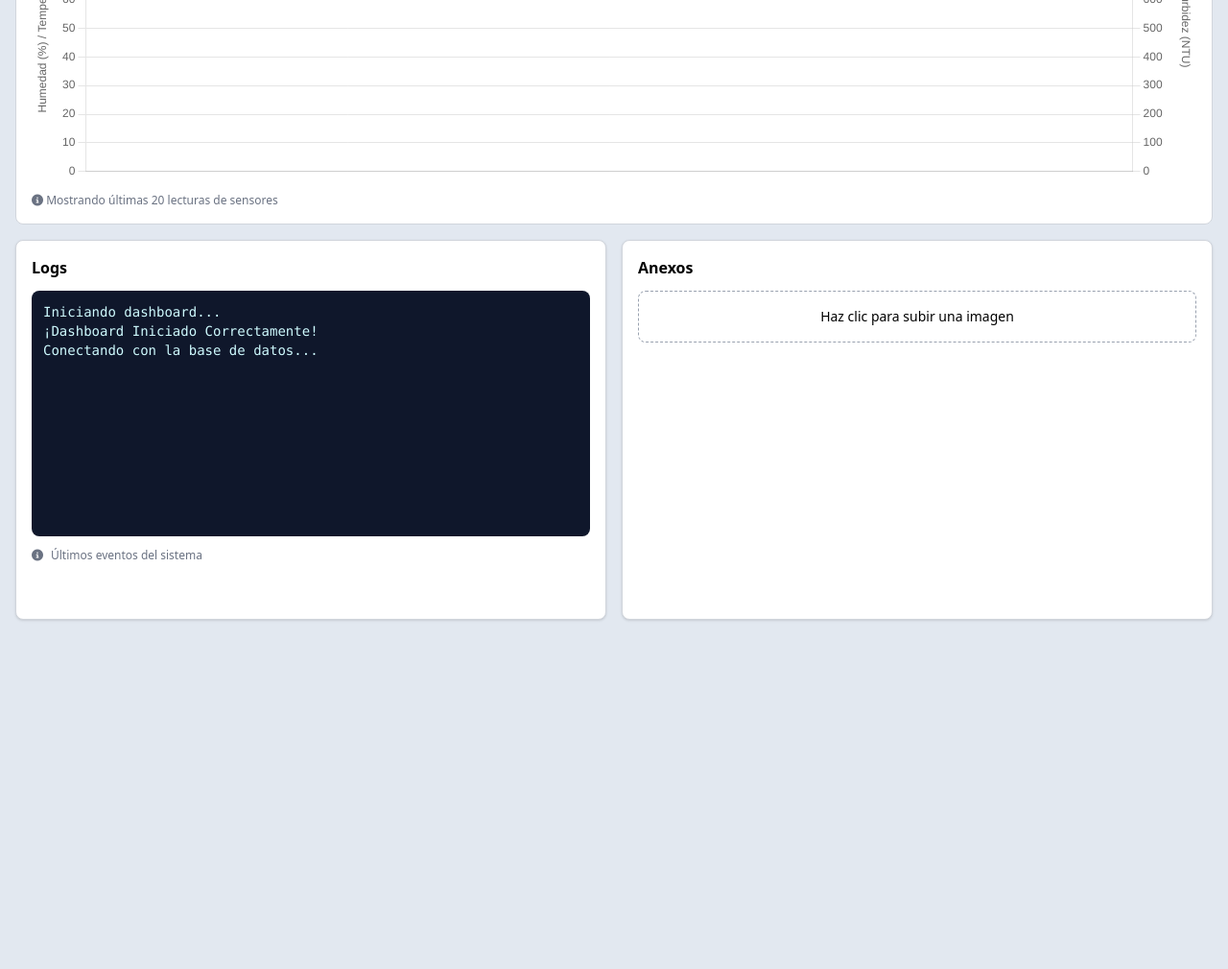
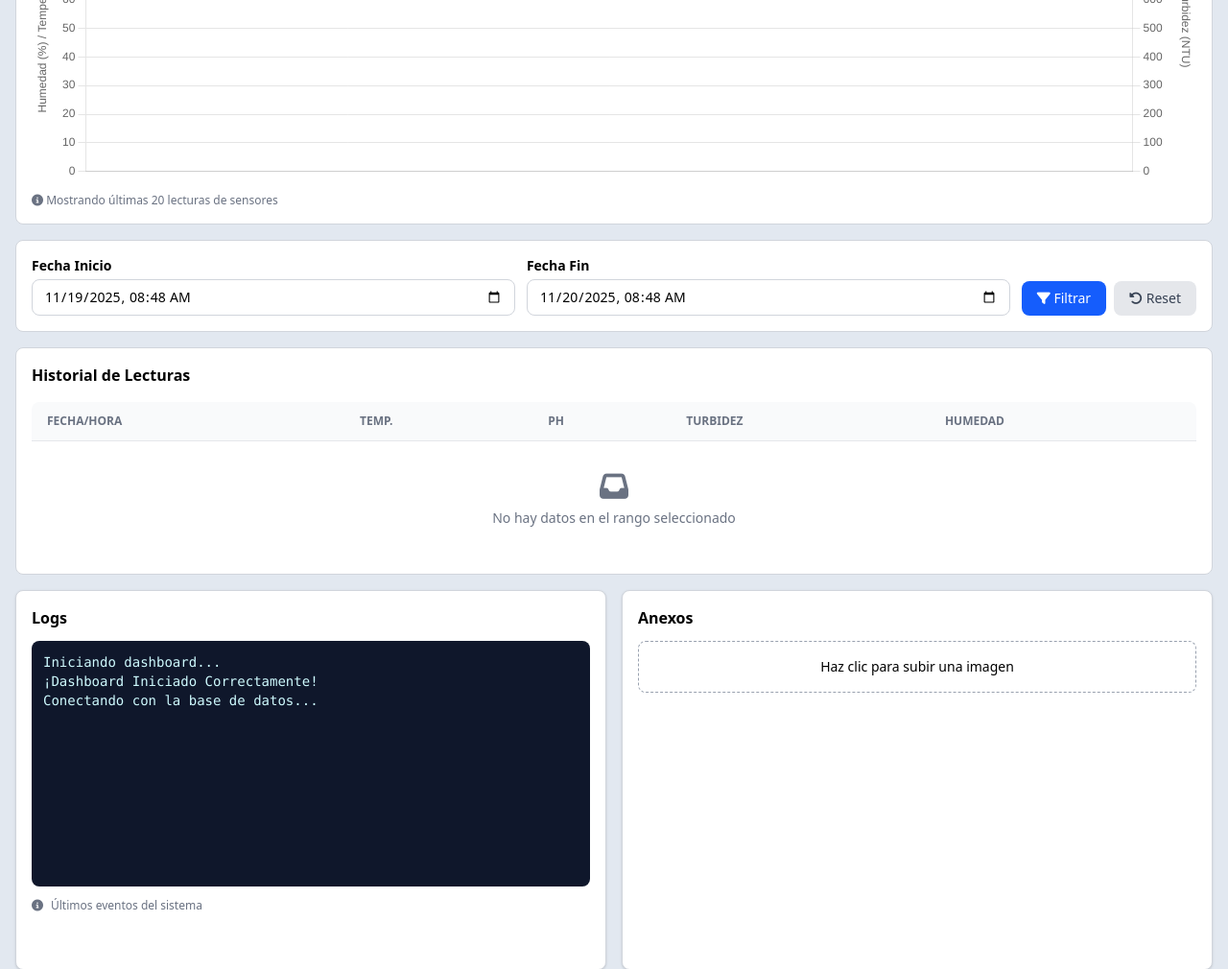
Before and after one commit to acxelaplicano01/Bibalvia, a Django app: page /sector/1/ in a window 1280 px wide. Shown: the part 758-1768 px from the top of the page at 96% size. Run offline with Django 5.2, Linux system fonts and the light colour scheme; a user stored in the database is signed in; data comes from the database, SQL or seed files in the repository; both versions use the stored data as it was after the commit; tables that the repository leaves empty hold one stand-in row (values such as "Sample post"); style sheets or scripts are compiled from the project's sources.

Commit message:
agregado filtro por fechas

```diff
--- a/dashboard/templates/dashboard/sector_detail.html
+++ b/dashboard/templates/dashboard/sector_detail.html
@@ -124,8 +124,6 @@
     </section>
 
     {# Gráfico #}
-
-    {# Gráfico #}
     <section class="bg-white border border-gray-300 rounded-lg m-4 p-4 h-112 flex flex-col">
         <h3 class="font-semibold mb-4 shrink-0">
             Valores en Tiempo Real
@@ -138,6 +136,86 @@
             <span>Mostrando últimas 20 lecturas de sensores</span>
         </div>
     </section>
+
+    <!-- Filtro de fechas -->
+    <section class="bg-white border border-gray-300 rounded-lg m-4 p-4">
+        <form method="GET" class="flex flex-wrap gap-3 items-end">
+            <div class="flex-1 min-w-40">
+                <label for="fecha_inicio" class="text-sm font-semibold mb-1 block">Fecha Inicio</label>
+                <input type="datetime-local" name="fecha_inicio" id="fecha_inicio" value="{{ fecha_inicio }}"
+                    class="w-full border border-gray-300 rounded-lg px-3 py-2 text-sm focus:ring-2 focus:ring-blue-500">
+            </div>
+
+            <div class="flex-1 min-w-40">
+                <label for="fecha_fin" class="text-sm font-semibold mb-1 block">Fecha Fin</label>
+                <input type="datetime-local" name="fecha_fin" id="fecha_fin" value="{{ fecha_fin }}"
+                    class="w-full border border-gray-300 rounded-lg px-3 py-2 text-sm focus:ring-2 focus:ring-blue-500">
+            </div>
+
+            <div class="flex gap-2 w-full sm:w-auto">
+                <button type="submit"
+                    class="bg-blue-600 hover:bg-blue-500 text-white px-4 py-2 rounded-lg text-sm font-medium transition">
+                    <i class="fa-solid fa-filter"></i> Filtrar
+                </button>
+
+                <a href="{% url 'sector_detail' sector.id %}"
+                    class="bg-gray-200 hover:bg-gray-300 text-gray-700 px-4 py-2 rounded-lg text-sm font-medium transition">
+                    <i class="fa-solid fa-rotate-left"></i> Reset
+                </a>
+            </div>
+        </form>
+    </section>
+
+    <!-- Tabla de historial -->
+    <section class="bg-white border border-gray-300 rounded-lg m-4 p-4">
+        <h3 class="font-semibold mb-4">Historial de Lecturas</h3>
+
+        <!-- Responsive global -->
+        <div class="overflow-auto max-h-[70vh] rounded-lg">
+            <table class="min-w-full divide-y divide-gray-200 text-sm">
+                <thead class="bg-gray-50 text-xs uppercase text-gray-500">
+                    <tr>
+                        <th class="px-4 py-3 text-left">Fecha/Hora</th>
+                        <th class="px-4 py-3 text-left">Temp.</th>
+                        <th class="px-4 py-3 text-left">pH</th>
+                        <th class="px-4 py-3 text-left">Turbidez</th>
+                        <th class="px-4 py-3 text-left">Humedad</th>
+                    </tr>
+                </thead>
+                <tbody class="divide-y divide-gray-200">
+                    {% for temp in temperaturas %}
+                    <tr class="hover:bg-gray-50">
+                        <td class="px-4 py-3 whitespace-nowrap">{{ temp.marca_tiempo|date:"d/m/Y H:i" }}</td>
+                        <td class="px-4 py-3 whitespace-nowrap">{{ temp.valor|floatformat:1 }}°C</td>
+                        <td class="px-4 py-3 whitespace-nowrap">
+                            {% with ph_registros|first as ph %}
+                            {% if ph.marca_tiempo == temp.marca_tiempo %}{{ ph.valor|floatformat:2 }}{% else %}--{%endif %}
+                            {% endwith %}
+                        </td>
+                        <td class="px-4 py-3 whitespace-nowrap">
+                            {% with turbideces|first as turb %}
+                            {% if turb.marca_tiempo == temp.marca_tiempo %}{{ turb.valor|floatformat:0 }} NTU{% else%}--{% endif %}
+                            {% endwith %}
+                        </td>
+                        <td class="px-4 py-3 whitespace-nowrap">
+                            {% with humedades|first as hum %}
+                            {% if hum.marca_tiempo == temp.marca_tiempo %}{{ hum.valor|floatformat:1 }}%{% else %}--{%endif %}
+                            {% endwith %}
+                        </td>
+                    </tr>
+                    {% empty %}
+                    <tr>
+                        <td colspan="5" class="px-4 py-8 text-center text-gray-500">
+                            <i class="fa-solid fa-inbox text-3xl mb-2"></i>
+                            <p>No hay datos en el rango seleccionado</p>
+                        </td>
+                    </tr>
+                    {% endfor %}
+                </tbody>
+            </table>
+        </div>
+    </section>
+
 
     <section class="flex gap-4 mx-4 mb-4 flex-col sm:flex-row items-stretch">
         <div class="w-full sm:w-1/2 flex">
@@ -190,7 +268,6 @@
             </div>
         </div>
     </section>
-
 </div>
 
 {# Gráfico #}
--- a/dashboard/views.py
+++ b/dashboard/views.py
@@ -14,6 +14,7 @@ from dashboard.models import Sector, Zona
 from django.contrib import messages
 from django.core.files.storage import FileSystemStorage
 from django.contrib.auth.decorators import login_required
+from datetime import datetime, timedelta
 
 # Configuración serial
 SERIAL_PORT = '/dev/ttyACM0'  # Ajustar: Windows=COM3, Linux=/dev/ttyACM0
@@ -39,17 +40,61 @@ def home(request):
 
     return render(request, 'dashboard/home.html', context)
 
+
 @login_required
 def sector_detail(request, id):
     sector = Sector.objects.prefetch_related('zonas').get(id=id)
 
-    # Obtener últimas lecturas
+    # Parámetros de filtro de fecha
+    fecha_inicio = request.GET.get('fecha_inicio')
+    fecha_fin = request.GET.get('fecha_fin')
+
+    # Si no hay fechas, usar últimas 24 horas por defecto
+    if not fecha_inicio or not fecha_fin:
+        fecha_fin = timezone.now()
+        fecha_inicio = fecha_fin - timedelta(hours=24)
+    else:
+        # Convertir strings a datetime
+        fecha_inicio = datetime.strptime(fecha_inicio, '%Y-%m-%dT%H:%M')
+        fecha_fin = datetime.strptime(fecha_fin, '%Y-%m-%dT%H:%M')
+        # Hacer timezone-aware
+        fecha_inicio = timezone.make_aware(fecha_inicio)
+        fecha_fin = timezone.make_aware(fecha_fin)
+
+    # Obtener TODAS las lecturas en el rango de fechas
+    temperaturas = sector.temperaturas.filter(
+        marca_tiempo__gte=fecha_inicio,
+        marca_tiempo__lte=fecha_fin
+    ).order_by('-marca_tiempo')[:100]  # Limitar a 100 registros más recientes
+
+    salinidades = sector.salinidades.filter(
+        marca_tiempo__gte=fecha_inicio,
+        marca_tiempo__lte=fecha_fin
+    ).order_by('-marca_tiempo')[:100]
+
+    ph_registros = sector.ph_registros.filter(
+        marca_tiempo__gte=fecha_inicio,
+        marca_tiempo__lte=fecha_fin
+    ).order_by('-marca_tiempo')[:100]
+
+    turbideces = sector.turbideces.filter(
+        marca_tiempo__gte=fecha_inicio,
+        marca_tiempo__lte=fecha_fin
+    ).order_by('-marca_tiempo')[:100]
+
+    humedades = sector.humedades.filter(
+        marca_tiempo__gte=fecha_inicio,
+        marca_tiempo__lte=fecha_fin
+    ).order_by('-marca_tiempo')[:100]
+
+    # Obtener ÚLTIMOS valores (para las cards)
     ultima_temperatura = sector.temperaturas.order_by('-marca_tiempo').first()
     ultima_salinidad = sector.salinidades.order_by('-marca_tiempo').first()
     ultima_ph = sector.ph_registros.order_by('-marca_tiempo').first()
     ultima_turbidez = sector.turbideces.order_by('-marca_tiempo').first()
     ultima_humedad = sector.humedades.order_by('-marca_tiempo').first()
 
+    # Imágenes (sin cambios)
     carpeta = os.path.join(settings.MEDIA_ROOT, 'sectores')
     imagenes = []
     siguiente_num = 1
@@ -74,14 +119,27 @@ def sector_detail(request, id):
         'imagenes': imagenes,
         'MEDIA_URL': settings.MEDIA_URL,
         'siguiente_num': siguiente_num,
-        # Datos de sensores
+
+        # Últimos valores (para las cards)
         'ultima_temperatura': ultima_temperatura,
         'ultima_salinidad': ultima_salinidad,
         'ultima_ph': ultima_ph,
         'ultima_turbidez': ultima_turbidez,
         'ultima_humedad': ultima_humedad,
+
+        # Historial completo (para la tabla)
+        'temperaturas': temperaturas,
+        'salinidades': salinidades,
+        'ph_registros': ph_registros,
+        'turbideces': turbideces,
+        'humedades': humedades,
+
+        # Fechas para el filtro
+        'fecha_inicio': fecha_inicio.strftime('%Y-%m-%dT%H:%M'),
+        'fecha_fin': fecha_fin.strftime('%Y-%m-%dT%H:%M'),
     }
     return render(request, 'dashboard/sector_detail.html', context)
+
 
 @login_required
 def sector_create(request):
```
Also changed, not shown: db.sqlite3.
